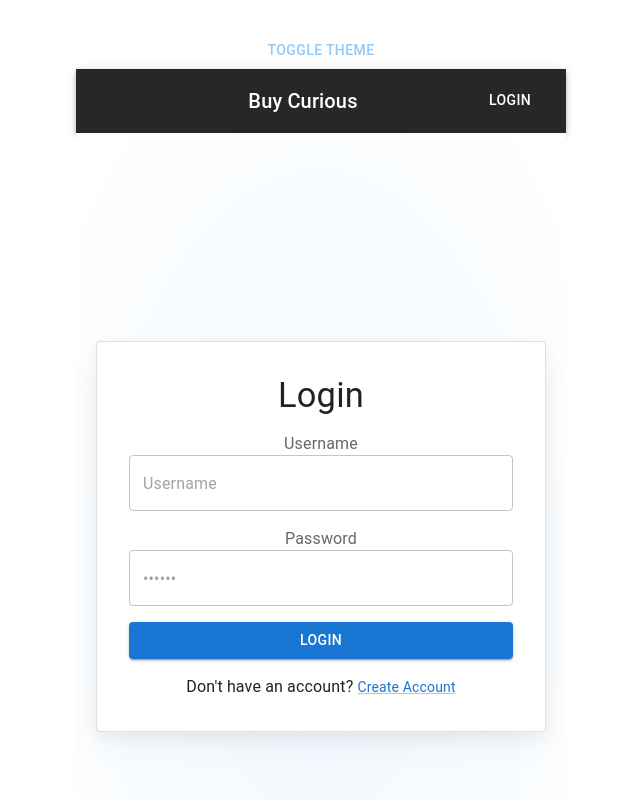
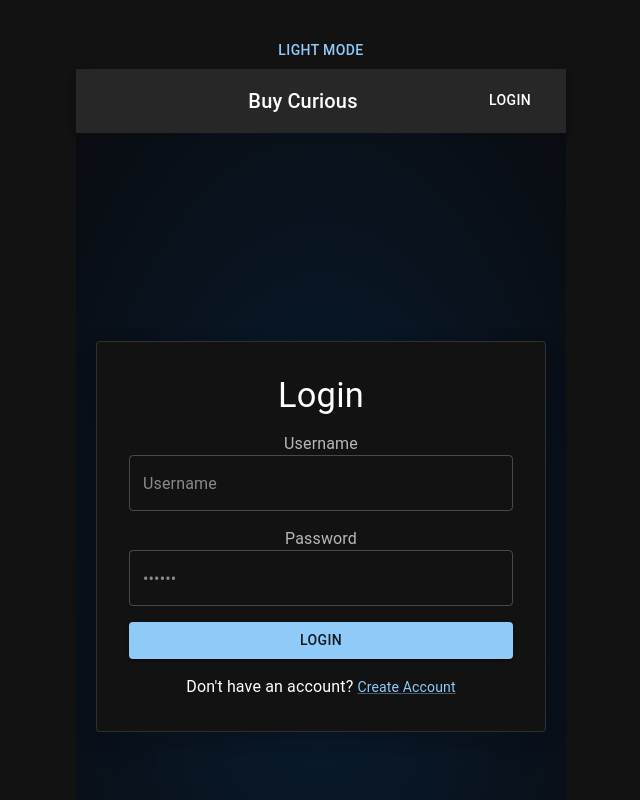
Before and after one commit to DevinSharp-Eflat/SearchStockSite, a React (Vite) app in the folder PERN/client/: page /login in a window 1280 px wide. Shown: the top 800 px of the page, without its empty margins (319-959 px from the left). Built offline with nearby package versions, Linux system fonts and the light colour scheme; no server answers.

Commit message:
remove theme login

```diff
--- a/PERN/client/src/App.tsx
+++ b/PERN/client/src/App.tsx
@@ -2,34 +2,34 @@ import React, { useMemo } from "react";
 
 import "./App.css";
 import { Outlet } from "react-router-dom";
-import { ThemeProvider, createTheme } from '@mui/material/styles';
-import CssBaseline from '@mui/material/CssBaseline';
+import { ThemeProvider, createTheme } from "@mui/material/styles";
+import CssBaseline from "@mui/material/CssBaseline";
 import { useState } from "react";
 import { Button, PaletteMode } from "@mui/material";
 import Head from "./components/Head";
 
-
-
-
 export default function App() {
-  const [theme, setTheme] = useState('dark' as PaletteMode);
-  const themeData = useMemo(() =>  createTheme({
-    palette: {
-      mode: theme,
-    },
-  }),[theme]);
-
-
+  const [theme, setTheme] = useState("dark" as PaletteMode);
+  const themeData = useMemo(
+    () =>
+      createTheme({
+        palette: {
+          mode: theme,
+        },
+      }),
+    [theme]
+  );
 
   return (
     <>
       <ThemeProvider theme={themeData}>
         <CssBaseline />
-        <Button onClick={() => setTheme(theme === 'dark' ? 'light' : 'dark')}>Toggle Theme</Button>
-        <Head/>
+        <Button onClick={() => setTheme(theme === "dark" ? "light" : "dark")}>
+          {theme === `dark` ? `Light` : `Dark`} Mode
+        </Button>
+        <Head />
         <Outlet />
       </ThemeProvider>
-
     </>
   );
 }
--- a/PERN/client/src/components/Login.tsx
+++ b/PERN/client/src/components/Login.tsx
@@ -1,7 +1,6 @@
 import * as React from "react";
 import Box from "@mui/material/Box";
 import Button from "@mui/material/Button";
-import CssBaseline from "@mui/material/CssBaseline";
 import FormLabel from "@mui/material/FormLabel";
 import FormControl from "@mui/material/FormControl";
 import Link from "@mui/material/Link";
@@ -9,12 +8,7 @@ import TextField from "@mui/material/TextField";
 import Typography from "@mui/material/Typography";
 import Stack from "@mui/material/Stack";
 import MuiCard from "@mui/material/Card";
-import {
-  createTheme,
-  ThemeProvider,
-  styled,
-  PaletteMode,
-} from "@mui/material/styles";
+import { styled } from "@mui/material/styles";
 import axios from "axios";
 
 const Card = styled(MuiCard)(({ theme }) => ({
@@ -49,24 +43,10 @@ const SignUpContainer = styled(Stack)(({ theme }) => ({
 }));
 
 export default function Login() {
-  const [mode, setMode] = React.useState<PaletteMode>("light");
-  const defaultTheme = createTheme({ palette: { mode } });
   const [passwordError, setPasswordError] = React.useState(false);
   const [passwordErrorMessage, setPasswordErrorMessage] = React.useState("");
   const [usernameError, setUsernameError] = React.useState(false);
   const [usernameErrorMessage, setUsernameErrorMessage] = React.useState("");
-
-  React.useEffect(() => {
-    const savedMode = localStorage.getItem("themeMode") as PaletteMode | null;
-    if (savedMode) {
-      setMode(savedMode);
-    } else {
-      const systemPrefersDark = window.matchMedia(
-        "(prefers-color-scheme: dark)"
-      ).matches;
-      setMode(systemPrefersDark ? "dark" : "light");
-    }
-  }, []);
 
   const validateInputs = () => {
     const password = document.getElementById("password") as HTMLInputElement;
@@ -116,9 +96,6 @@ export default function Login() {
   };
 
   return (
-    <ThemeProvider theme={defaultTheme}>
-      <CssBaseline enableColorScheme />
-
     <SignUpContainer direction="column" justifyContent="space-between">
       <Stack
         sx={{
@@ -196,6 +173,5 @@ export default function Login() {
         </Card>
       </Stack>
     </SignUpContainer>
-    </ThemeProvider>
   );
 }
--- a/PERN/client/src/components/SignUp.tsx
+++ b/PERN/client/src/components/SignUp.tsx
@@ -1,7 +1,6 @@
 import * as React from "react";
 import Box from "@mui/material/Box";
 import Button from "@mui/material/Button";
-import CssBaseline from "@mui/material/CssBaseline";
 import FormLabel from "@mui/material/FormLabel";
 import FormControl from "@mui/material/FormControl";
 import Link from "@mui/material/Link";
@@ -9,12 +8,7 @@ import TextField from "@mui/material/TextField";
 import Typography from "@mui/material/Typography";
 import Stack from "@mui/material/Stack";
 import MuiCard from "@mui/material/Card";
-import {
-  createTheme,
-  ThemeProvider,
-  styled,
-  PaletteMode,
-} from "@mui/material/styles";
+import { styled } from "@mui/material/styles";
 import axios from "axios";
 
 const Card = styled(MuiCard)(({ theme }) => ({
@@ -49,24 +43,10 @@ const SignUpContainer = styled(Stack)(({ theme }) => ({
 }));
 
 export default function SignUp() {
-  const [mode, setMode] = React.useState<PaletteMode>("light");
-  const defaultTheme = createTheme({ palette: { mode } });
   const [passwordError, setPasswordError] = React.useState(false);
   const [passwordErrorMessage, setPasswordErrorMessage] = React.useState("");
   const [usernameError, setUsernameError] = React.useState(false);
   const [usernameErrorMessage, setUsernameErrorMessage] = React.useState("");
-
-  React.useEffect(() => {
-    const savedMode = localStorage.getItem("themeMode") as PaletteMode | null;
-    if (savedMode) {
-      setMode(savedMode);
-    } else {
-      const systemPrefersDark = window.matchMedia(
-        "(prefers-color-scheme: dark)"
-      ).matches;
-      setMode(systemPrefersDark ? "dark" : "light");
-    }
-  }, []);
 
   const validateInputs = () => {
     const password = document.getElementById("password") as HTMLInputElement;
@@ -112,9 +92,6 @@ export default function SignUp() {
   };
 
   return (
-    <ThemeProvider theme={defaultTheme}>
-      <CssBaseline enableColorScheme />
-
     <SignUpContainer direction="column" justifyContent="space-between">
       <Stack
         sx={{
@@ -192,6 +169,5 @@ export default function SignUp() {
         </Card>
       </Stack>
     </SignUpContainer>
-    </ThemeProvider>
   );
 }
```
Lines whose indentation alone changed are shown as unchanged.
